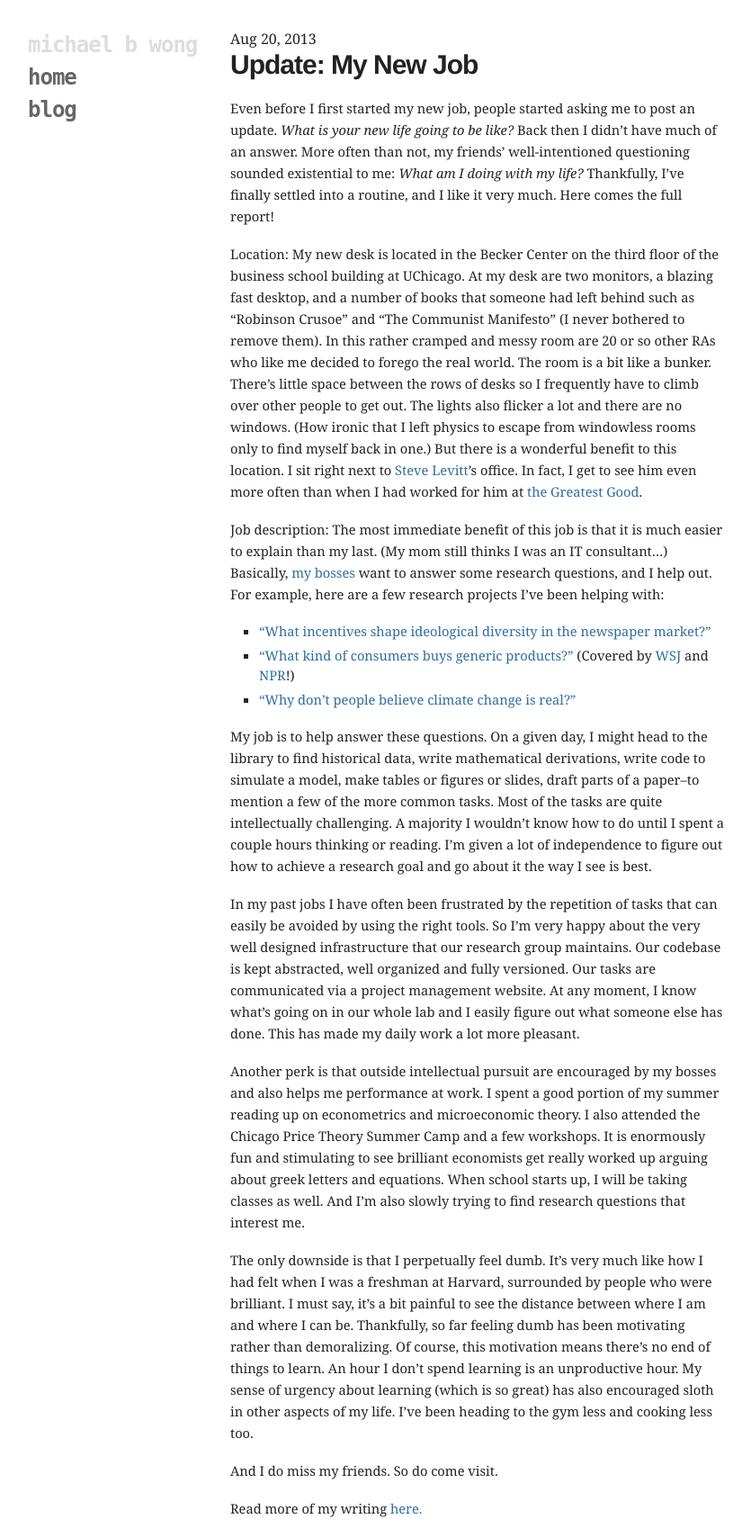
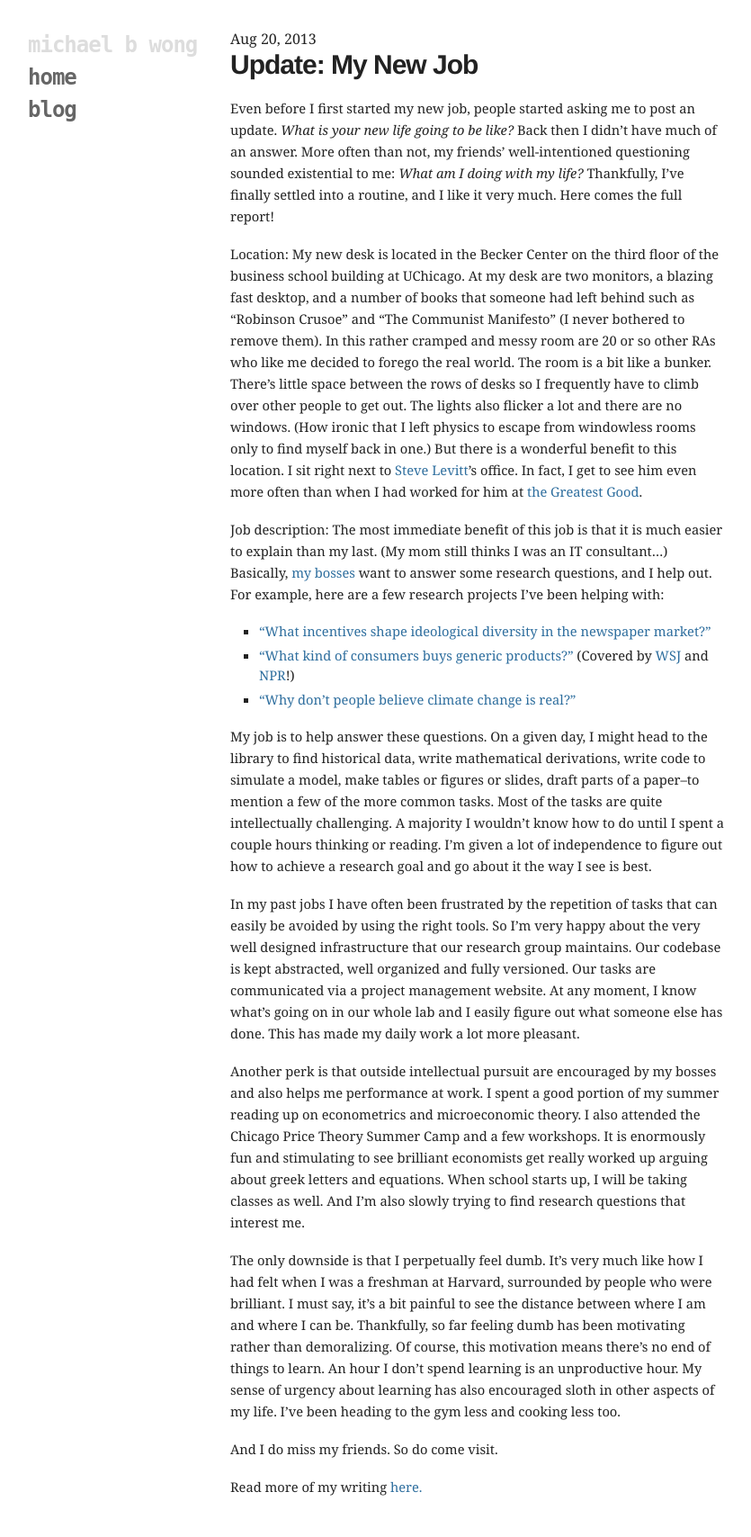
Before and after one commit to mbwong/mbwong.github.com, a Jekyll site: the page built from _posts/2013-08-20-new-job.md, in a window 1280 px wide. Shown: the whole page at 90% size, without its empty margins (94-929 px from the left). Built offline with Jekyll 4.4.1, drawn with Linux system fonts in a browser that asks for light colours; after the commit the page ends 1684 px from its top, so only the background shows below that.

Commit message:
Update 2013-08-20-new-job.md

```diff
--- a/_posts/2013-08-20-new-job.md
+++ b/_posts/2013-08-20-new-job.md
@@ -33,6 +33,6 @@
 
 Another perk is that outside intellectual pursuit are encouraged by my bosses and also helps me performance at work. I spent a good portion of my summer reading up on econometrics and microeconomic theory. I also attended the Chicago Price Theory Summer Camp and a few workshops. It is enormously fun and stimulating to see brilliant economists get really worked up arguing about greek letters and equations. When school starts up, I will be taking classes as well. And I'm also slowly trying to find research questions that interest me.
 
-The only downside is that I perpetually feel dumb. It's very much like how I had felt when I was a freshman at Harvard, surrounded by people who were brilliant. I must say, it's a bit painful to see the distance between where I am and where I can be. Thankfully, so far feeling dumb has been motivating rather than demoralizing. Of course, this motivation means there's no end of things to learn. An hour I don't spend learning is an unproductive hour. My sense of urgency about learning (which is so great) has also encouraged sloth in other aspects of my life. I've been heading to the gym less and cooking less too.
+The only downside is that I perpetually feel dumb. It's very much like how I had felt when I was a freshman at Harvard, surrounded by people who were brilliant. I must say, it's a bit painful to see the distance between where I am and where I can be. Thankfully, so far feeling dumb has been motivating rather than demoralizing. Of course, this motivation means there's no end of things to learn. An hour I don't spend learning is an unproductive hour. My sense of urgency about learning has also encouraged sloth in other aspects of my life. I've been heading to the gym less and cooking less too.
 
 And I do miss my friends. So do come visit.
```
